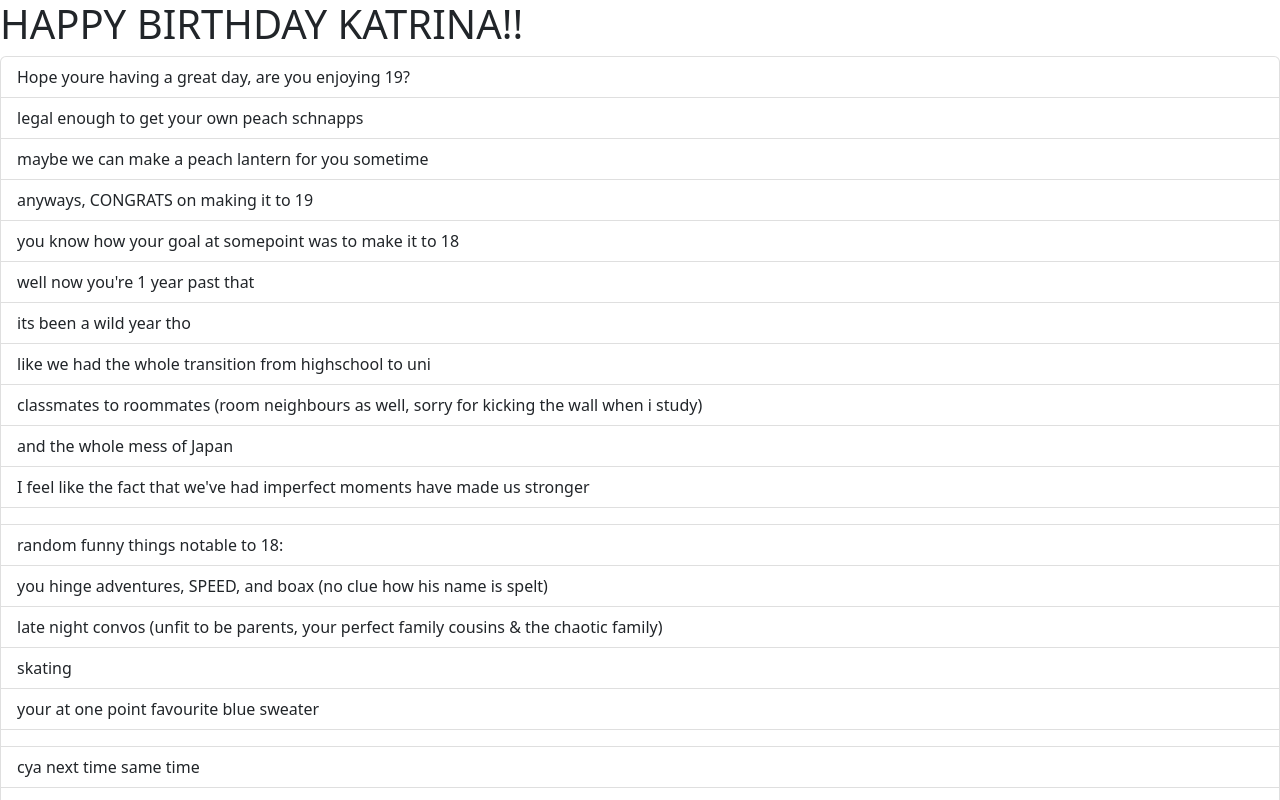
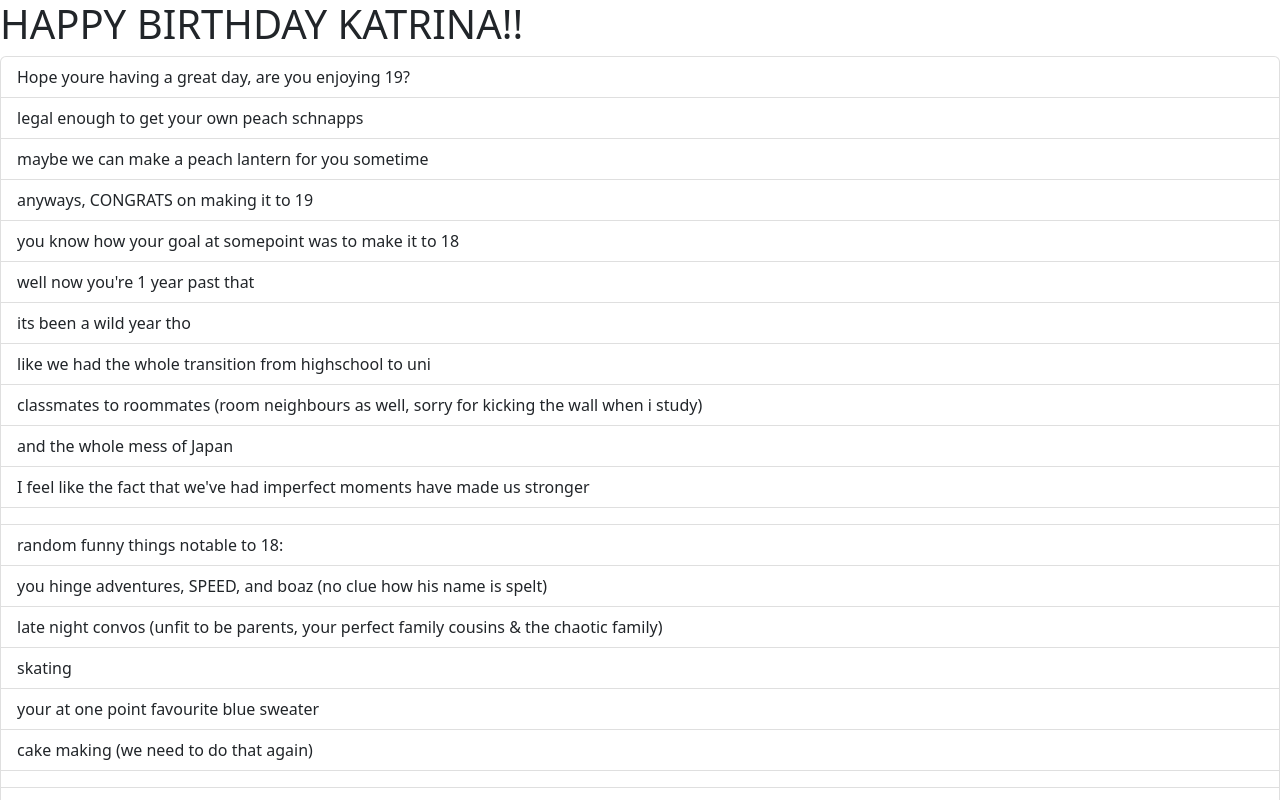
Before and after one commit to karen-weng/-baybuddies, a React (Vite) app: page / in a window 1280 px wide. Shown: the top 800 px of the page. Built offline with nearby package versions, Linux system fonts and the light colour scheme; the HTML template or start-up script is replaced by a standard one.

Commit message:
more editing

```diff
--- a/src/App.tsx
+++ b/src/App.tsx
@@ -16,10 +16,11 @@ function App() {
     "I feel like the fact that we've had imperfect moments have made us stronger",
     "",
     "random funny things notable to 18:",
-    "you hinge adventures, SPEED, and boax (no clue how his name is spelt)",
+    "you hinge adventures, SPEED, and boaz (no clue how his name is spelt)",
     "late night convos (unfit to be parents, your perfect family cousins & the chaotic family)",
     "skating",
     "your at one point favourite blue sweater",
+    "cake making (we need to do that again)",
     "",
     "cya next time same time",
     "maybe ill know how to make a better website",
@@ -27,7 +28,7 @@ function App() {
     "both second years",
     "HAPPY BIRHTDAY :D",
     "your favourite roommate,",
-    "Karen"
+    "Karen",
   ];
 
   const handleSelectItem = (item: string) => {
```
